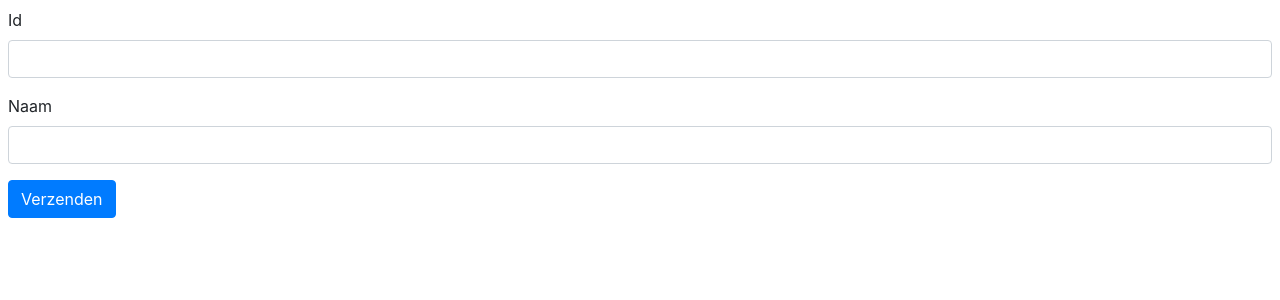
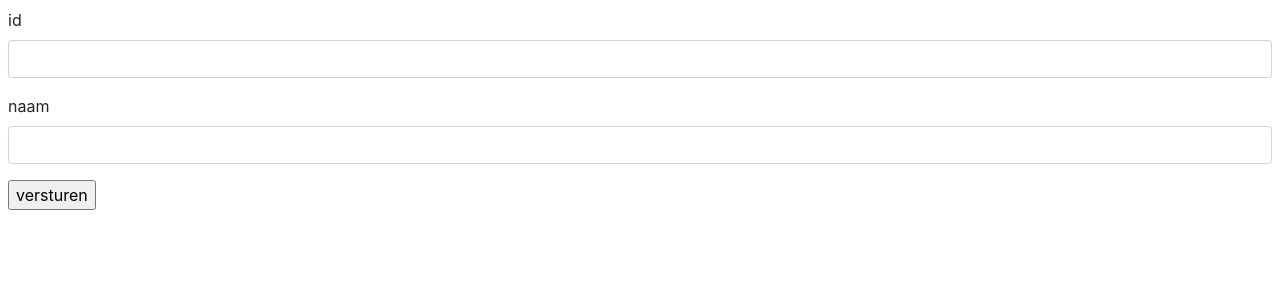
Before and after one commit to Jef-DS/reactjunivoorbeelden, a React (Create React App) app: page / in a window 1280 px wide. Shown: the top 300 px of the page. Built offline with nearby package versions, Linux system fonts and the light colour scheme.

Commit message:
lifting state

```diff
--- a/src/App.js
+++ b/src/App.js
@@ -1,6 +1,6 @@
 import React, { Component } from 'react';
 import {Categorie} from './vb2';
-import InputForm from './vb5';
+import CategorieForm from './vb6';
 
 
 
@@ -13,20 +13,11 @@ class App extends Component {
   constructor(props) {
     super(props);
     this.state = {
-      categorieen: [],
-      enabled: true
+      initialId: '',
+      initialNaam: ''
     }
   }
-  aanpassen = () => {
-    console.log("Lijst wordt aangepast");
-    const numitems = this.state.categorieen.length;
 
-    this.setState({ categorieen: this.state.categorieen.concat(App.categorieen[numitems]) });
-    this.setState({
-     categorieen: this.state.categorieen.concat(App.categorieen[numitems]),
-     enabled: numitems < App.categorieen.length-1
-    });
-  }
   componentDidMount() {
     console.log("App is geladen");
   }
@@ -36,10 +27,15 @@ class App extends Component {
   componentDidUpdate() {
     console.log("App is geüpdated");
   }
+  handleSubmit= (id, naam) => {
+    alert(`id=${id}, naam=${naam}`);
+    this.setState({initialId:'', initialNaam:''});
+  }
   render() {
 
     return (
-      <InputForm />
+      <CategorieForm className="m-2" initialId={this.state.initialId} initialNaam={this.state.initialNaam}
+                     onSubmit={this.handleSubmit}/>
     );
   }
 }
--- /dev/null
+++ b/src/vb6.js
@@ -0,0 +1,68 @@
+import React, { Component } from 'react';
+class TekstInputVeld extends Component {
+    componentDidMount() {
+        console.log(`TekstInputVeld ${this.props.item.naam} is geladen`);
+      }
+      componentWillUnmount() {
+        console.log(`TekstInputVeld ${this.props.item.naam} wordt ontladen`);
+      }
+      componentDidUpdate() {
+        console.log(`TekstInputVeld ${this.props.item.naam} is geüpdated`);
+      }
+    handleChange = (event) => {
+        this.props.onChange(event.target.name, event.target.value);
+    }
+    render() {
+        return (
+            <div className="form-group">
+                <label htmlFor={this.props.item.naam}>{this.props.item.naam}</label>
+                <input className="form-control"
+                    value={this.props.item.waarde}
+                    name={this.props.item.naam}
+                    onChange={this.handleChange} />
+            </div>
+        )
+    }
+}
+
+/*
+ * CategorieForm bevat de totale state van de form
+ * We kunnen een initiele waarde meegeven voor id en naam
+ */
+export default class CategorieForm extends Component {
+    constructor(props) {
+        super(props);
+        this.state = {
+            id: props.initialId || "", //default is lege string
+            naam: props.initialNaam || ""
+        }
+    }
+    componentDidMount() {
+        console.log("CategorieForm is geladen");
+      }
+      componentWillUnmount() {
+        console.log("CategorieForm wordt ontladen");
+      }
+      componentDidUpdate() {
+        console.log("CategorieForm is geüpdated");
+      }
+    handleChange = (naam, waarde) => {
+        console.log(`updating ${naam}: ${waarde}`);
+        this.setState({[naam]: waarde}, () => console.log(this.state));
+    }
+    handleSubmit= (event) => {
+        this.props.onSubmit(this.state.id, this.state.naam);
+        event.preventDefault(); // geen roundtrip naar server
+    }
+    render() {
+        const idItem = { naam: "id", waarde: this.state.id };
+        const naamItem ={ naam: "naam", waarde: this.state.naam };
+        return (
+            <form className={this.props.className} onSubmit={this.handleSubmit}>
+                <TekstInputVeld item={idItem} onChange={this.handleChange} />
+                <TekstInputVeld item={naamItem} onChange={this.handleChange}/>
+                <input type="submit" value="versturen"/>
+            </form>
+        )
+    }
+}
```
